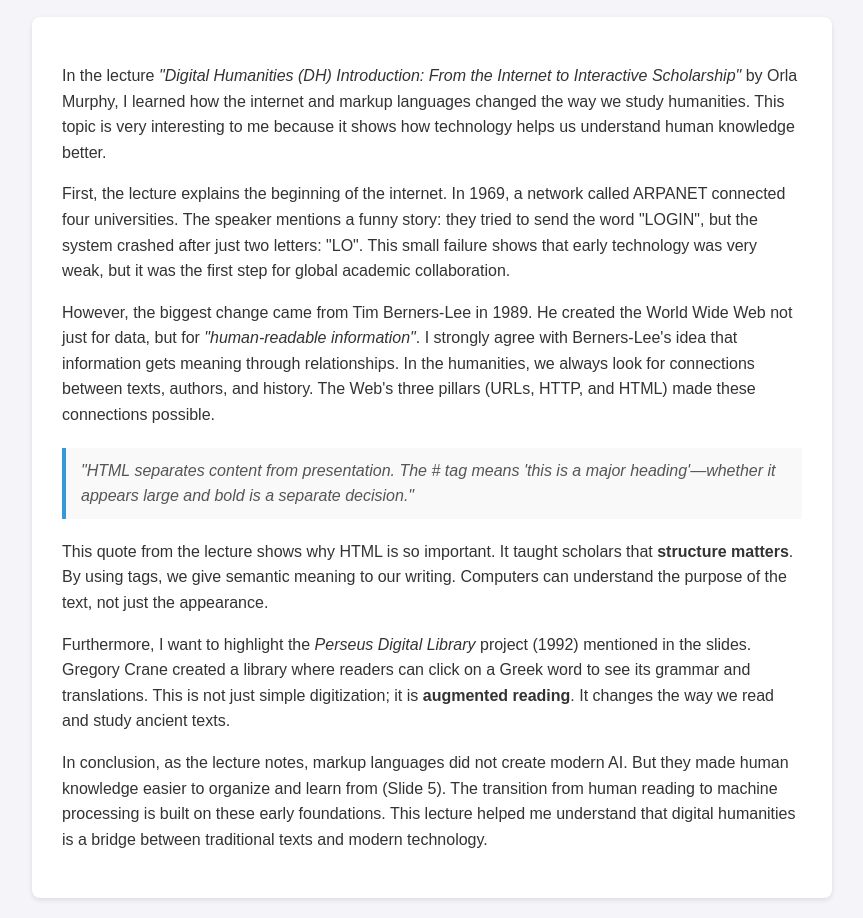
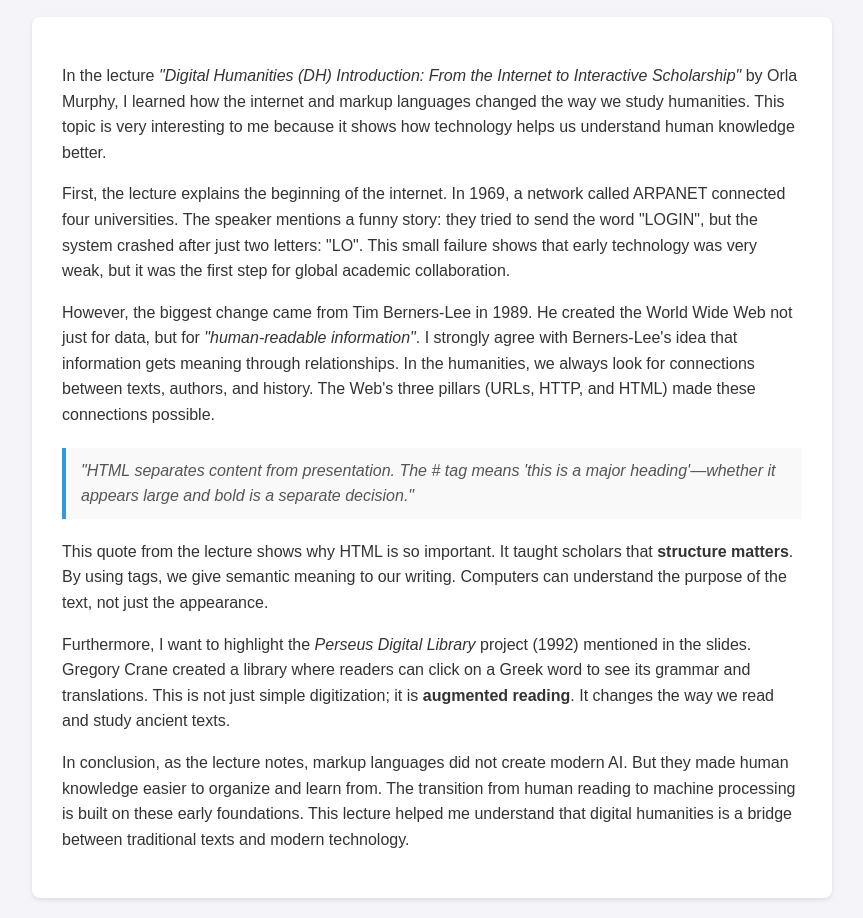
Before and after one commit to minhanhnguyenir-create/anhminhnguyen.web, a plain HTML site: page index.html in a window 1280 px wide. Shown: the part 142-1060 px from the top of the page, without its empty margins (208-1071 px from the left). Drawn offline with Linux system fonts and the light colour scheme.

Commit message:
Update index.html

```diff
--- a/index.html
+++ b/index.html
@@ -74,7 +74,7 @@
 
         <p>Furthermore, I want to highlight the <em>Perseus Digital Library</em> project (1992) mentioned in the slides. Gregory Crane created a library where readers can click on a Greek word to see its grammar and translations. This is not just simple digitization; it is <strong>augmented reading</strong>. It changes the way we read and study ancient texts.</p>
 
-        <p>In conclusion, as the lecture notes, markup languages did not create modern AI. But they made human knowledge easier to organize and learn from (Slide 5). The transition from human reading to machine processing is built on these early foundations. This lecture helped me understand that digital humanities is a bridge between traditional texts and modern technology.</p>
+        <p>In conclusion, as the lecture notes, markup languages did not create modern AI. But they made human knowledge easier to organize and learn from. The transition from human reading to machine processing is built on these early foundations. This lecture helped me understand that digital humanities is a bridge between traditional texts and modern technology.</p>
 
     </div>
 
```
